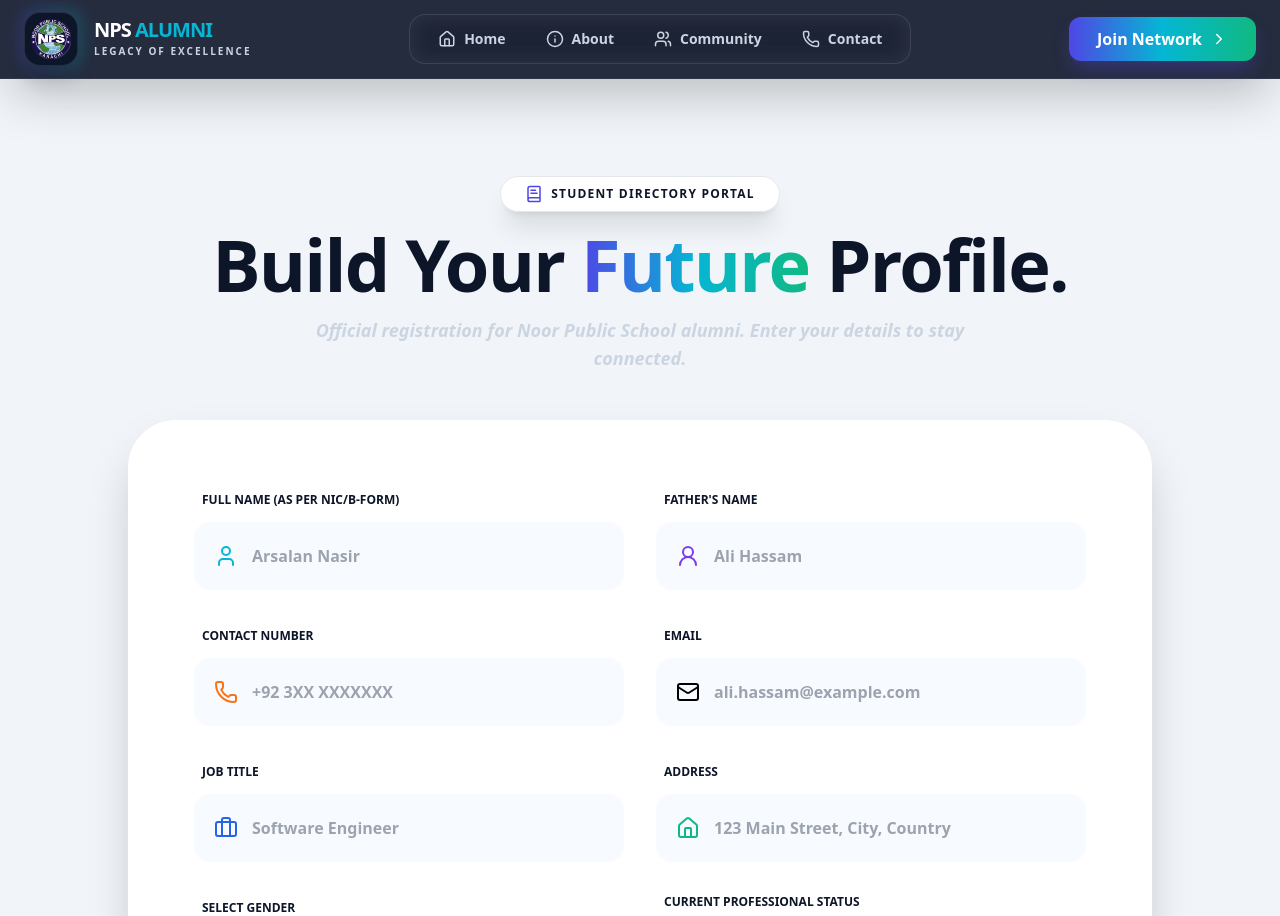
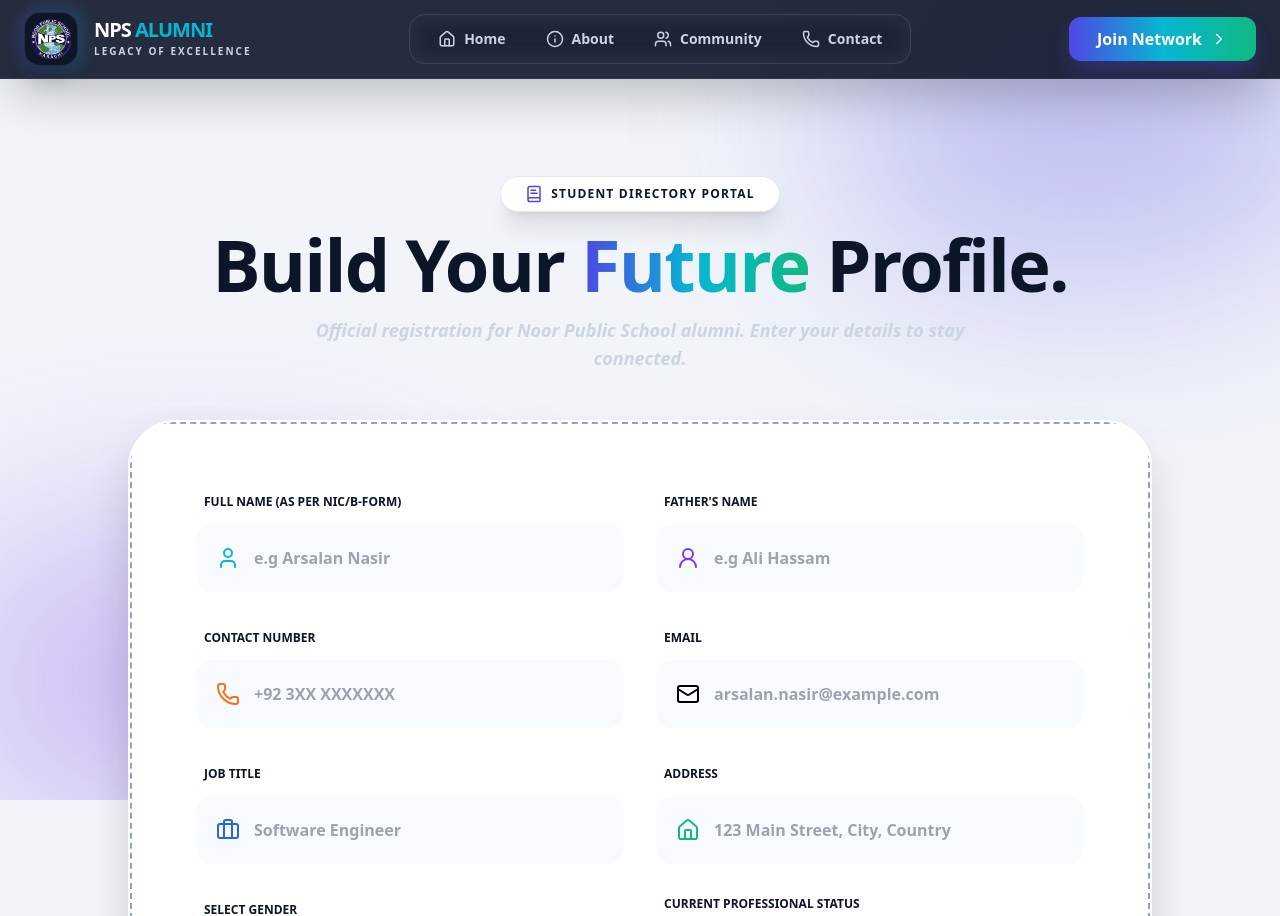
Before and after one commit to Sibghat776/NPS-Passout-Stds, a React (Vite) app in the folder Frontend/: page /form in a window 1280 px wide. Shown: the top 916 px of the page. Built offline with nearby package versions, Linux system fonts and the light colour scheme.

Commit message:
API Hitting

```diff
--- a/Frontend/src/Pages/Form.jsx
+++ b/Frontend/src/Pages/Form.jsx
@@ -16,7 +16,10 @@ const Form = () => {
     const [previewImage, setPreviewImage] = useState(null);
     const [grNumber, setGrNumber] = useState(["", "", "", ""]);
     const inputRefs = [useRef(), useRef(), useRef(), useRef()];
-
+    const handleSubmit = (e) => {
+        e.preventDefault();
+        console.log("Handle Submit Chala")
+    }
     const handleGRChange = (index, value) => {
         if (isNaN(value)) return;
         const newGr = [...grNumber];
@@ -42,8 +45,8 @@ const Form = () => {
 
             {/* 🔹 BACKGROUND ACCENTS */}
             <div className="fixed inset-0 overflow-hidden pointer-events-none">
-                <div className="absolute top-[-5%] right-[-5%] w-[40%] h-[40%] bg-primary/10 rounded-full blur-[100px]"></div>
-                <div className="absolute bottom-[-5%] left-[-5%] w-[40%] h-[40%] bg-violet/10 rounded-full blur-[100px]"></div>
+                <div className="absolute top-[-5%] right-[-5%] w-[40%] h-[40%] bg-[#4F46E5]/30 rounded-full blur-[100px]"></div>
+                <div className="absolute bottom-[-5%] left-[-5%] w-[40%] h-[40%] bg-[#7C3AED]/30 rounded-full blur-[100px]"></div>
             </div>
 
             <section className="pt-44 pb-32 px-6 relative z-10">
@@ -64,7 +67,7 @@ const Form = () => {
                     </div>
 
                     <form className="bg-white border-2 border-white shadow-2xl rounded-[3rem] overflow-hidden">
-                        <div className="p-8 md:p-16 space-y-12">
+                        <div className="p-8 md:p-16 space-y-12 border-2 border-dashed border-slate-400">
 
                             {/* 🔹 PERSONAL INFO GRID */}
                             <div className="grid grid-cols-1 md:grid-cols-2 gap-8">
@@ -73,16 +76,15 @@ const Form = () => {
                                     <label className="text-xs font-black text-darkBase uppercase ml-2">Full Name (As per NIC/B-Form)</label>
                                     <div className="relative group">
                                         <User className="absolute left-5 top-1/2 -translate-y-1/2 text-secondary group-focus-within:scale-110 transition-transform" />
-                                        <input type="text" placeholder="Arsalan Nasir" className="w-full pl-14 pr-6 py-5 bg-blue-50/50 border-2 border-transparent focus:border-primary rounded-2xl outline-none font-black text-darkBase" />
+                                        <input type="text" placeholder="e.g Arsalan Nasir" className="w-full pl-14 pr-6 py-5 bg-blue-50/50 border-2 border-transparent focus:border-primary rounded-2xl outline-none font-black text-darkBase" />
                                     </div>
                                 </div>
-
                                 {/* Father Name Field */}
                                 <div className="space-y-3">
                                     <label className="text-xs font-black text-darkBase uppercase ml-2">Father's Name</label>
                                     <div className="relative group">
                                         <User2 className="absolute left-5 top-1/2 -translate-y-1/2 text-violet group-focus-within:scale-110 transition-transform" />
-                                        <input type="text" placeholder="Ali Hassam" className="w-full pl-14 pr-6 py-5 bg-blue-50/50 border-2 border-transparent focus:border-violet rounded-2xl outline-none font-black text-darkBase" />
+                                        <input type="text" placeholder="e.g Ali Hassam" className="w-full pl-14 pr-6 py-5 bg-blue-50/50 border-2 border-transparent focus:border-violet rounded-2xl outline-none font-black text-darkBase" />
                                     </div>
                                 </div>
                                 <div className="space-y-3">
@@ -97,7 +99,7 @@ const Form = () => {
                                     <label className="text-xs font-black text-darkBase uppercase ml-2">Email</label>
                                     <div className="relative group">
                                         <Mail className="absolute left-5 top-1/2 -translate-y-1/2 text-blue group-focus-within:scale-110 transition-transform" />
-                                        <input type="text" placeholder="ali.hassam@example.com" className="w-full pl-14 pr-6 py-5 bg-blue-50/50 border-2 border-transparent focus:border-blue rounded-2xl outline-none font-black text-darkBase" />
+                                        <input type="text" placeholder="arsalan.nasir@example.com" className="w-full pl-14 pr-6 py-5 bg-blue-50/50 border-2 border-transparent focus:border-blue rounded-2xl outline-none font-black text-darkBase" />
                                     </div>
                                 </div>
 
@@ -250,7 +252,7 @@ const Form = () => {
 
                             {/* 🔹 SUBMIT */}
                             <div className="pt-6">
-                                <button className="w-full py-8 bg-main-gradient rounded-3xl text-white font-black text-2xl uppercase tracking-[0.3em] shadow-2xl hover:scale-[1.02] active:scale-95 transition-all flex items-center justify-center gap-4 group">
+                                <button onClick={handleSubmit} className="w-full py-8 bg-main-gradient rounded-3xl text-white font-black text-2xl uppercase tracking-[0.3em] shadow-2xl hover:scale-[1.02] active:scale-95 transition-all flex items-center justify-center gap-4 group">
                                     REGISTER NOW
                                     <Send size={28} className="group-hover:translate-x-2 group-hover:-translate-y-1 transition-transform" />
                                 </button>
--- /dev/null
+++ b/Frontend/src/utils/baseUrl.jsx
@@ -0,0 +1 @@
+export let baseUrl = "localhost:5000/api/"
```
